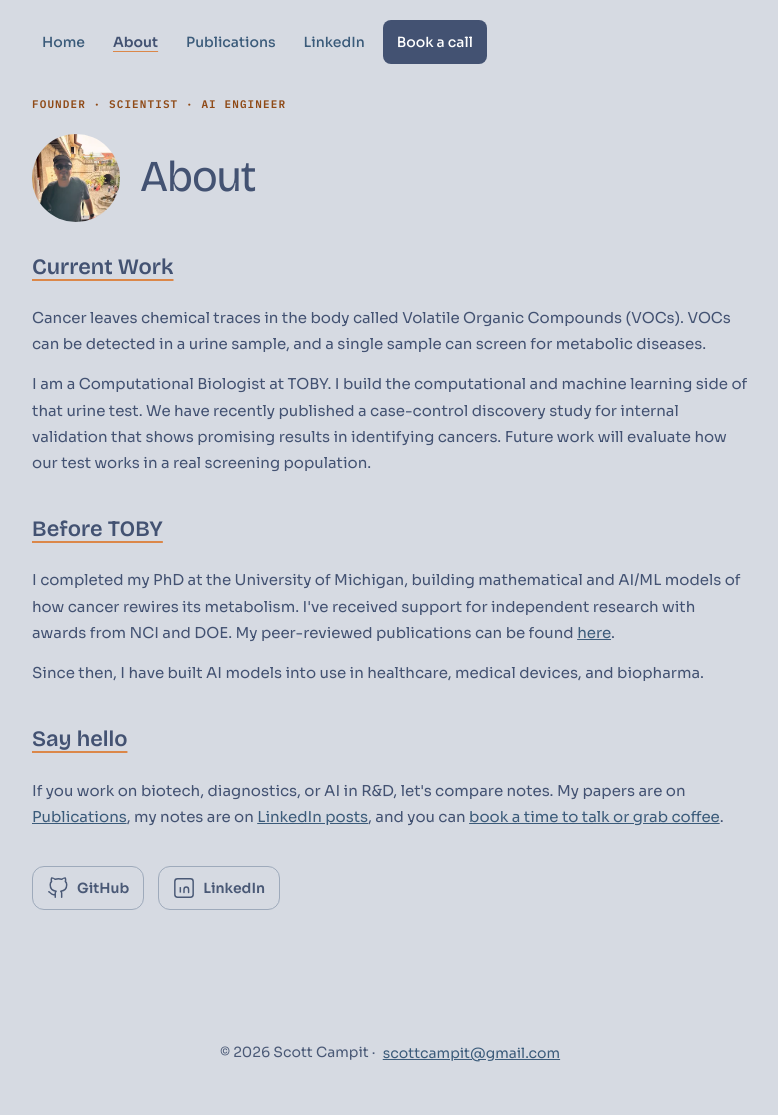
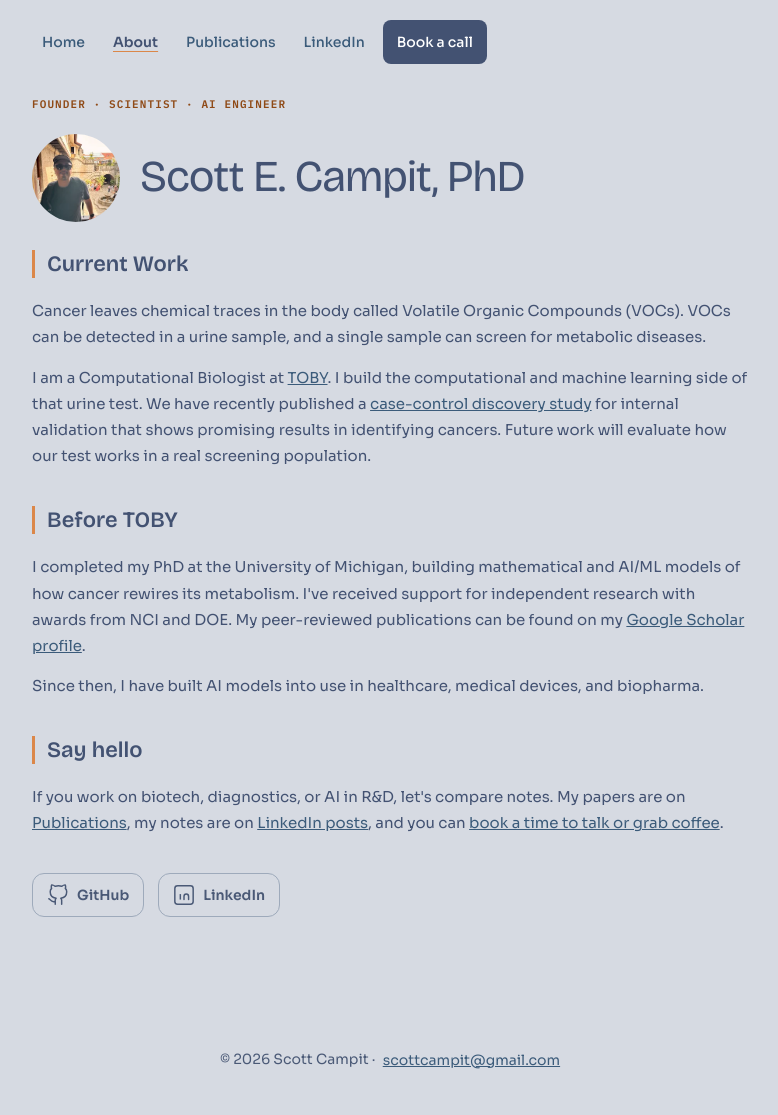
Before and after one commit to ScottCampit/ScottCampit.github.io, a Jekyll site: the page built from about/index.html, in a window 1280 px wide. Shown: the whole page, without its empty margins (248-1026 px from the left). Built offline with Jekyll 4.4.1, drawn with Linux system fonts in a browser that asks for light colours.

Commit message:
Use Scott's name on About and restyle the section titles.
The visible heading is now Scott E. Campit, PhD while the page title stays About. TOBY, the 2026 Cancer Reports study, and the Google Scholar profile are linked, and section titles no longer use a link underline.

Co-authored-by: Scott Campit <scott@toby.health>

```diff
--- a/about/index.html
+++ b/about/index.html
@@ -9,16 +9,16 @@ permalink: /about/
     <p class="labels"><span>Founder&nbsp;&middot;</span> <span>Scientist&nbsp;&middot;</span> <span>AI Engineer</span></p>
     <div class="hero-header">
       <img src="{{ '/images/profile.webp' | relative_url }}" alt="Portrait of Scott Campit" class="profile-photo" width="88" height="88">
-      <h1>About</h1>
+      <h1>Scott E. Campit, PhD</h1>
     </div>
     <h2 class="cta-heading">Current Work</h2>
     <div class="bio">
       <p>Cancer leaves chemical traces in the body called Volatile Organic Compounds (VOCs). VOCs can be detected in a urine sample, and a single sample can screen for metabolic diseases.</p>
-      <p>I am a Computational Biologist at TOBY. I build the computational and machine learning side of that urine test. We have recently published a case-control discovery study for internal validation that shows promising results in identifying cancers. Future work will evaluate how our test works in a real screening population.</p>
+      <p>I am a Computational Biologist at <a href="https://www.toby.health/">TOBY</a>. I build the computational and machine learning side of that urine test. We have recently published a <a href="https://doi.org/10.1002/cnr2.70735" target="_blank" rel="noopener">case-control discovery study</a> for internal validation that shows promising results in identifying cancers. Future work will evaluate how our test works in a real screening population.</p>
     </div>
     <h2 class="cta-heading">Before TOBY</h2>
     <div class="bio">
-      <p>I completed my PhD at the University of Michigan, building mathematical and AI/ML models of how cancer rewires its metabolism. I've received support for independent research with awards from NCI and DOE. My peer-reviewed publications can be found <a href="https://scholar.google.com/citations?user=dO-fWpwAAAAJ&amp;hl=en" target="_blank" rel="noopener">here</a>.</p>
+      <p>I completed my PhD at the University of Michigan, building mathematical and AI/ML models of how cancer rewires its metabolism. I've received support for independent research with awards from NCI and DOE. My peer-reviewed publications can be found on my <a href="https://scholar.google.com/citations?user=dO-fWpwAAAAJ&amp;hl=en" target="_blank" rel="noopener">Google Scholar profile</a>.</p>
       <p>Since then, I have built AI models into use in healthcare, medical devices, and biopharma.</p>
     </div>
     <h2 class="cta-heading">Say hello</h2>
--- a/assets/css/main.css
+++ b/assets/css/main.css
@@ -167,12 +167,12 @@ main { flex: 1; width: 100%; }
   font-size: 22px;
   font-weight: 600;
   color: var(--text);
-  text-decoration: underline;
-  text-decoration-color: var(--accent);
-  text-underline-offset: 5px;
-  text-decoration-thickness: 2px;
-  display: inline-block;
+  text-decoration: none;
+  display: block;
   margin-bottom: 20px;
+  padding-left: 12px;
+  border-left: 3px solid var(--accent);
+  line-height: 1.3;
 }
 .cta-text {
   font-size: 15px;
```
